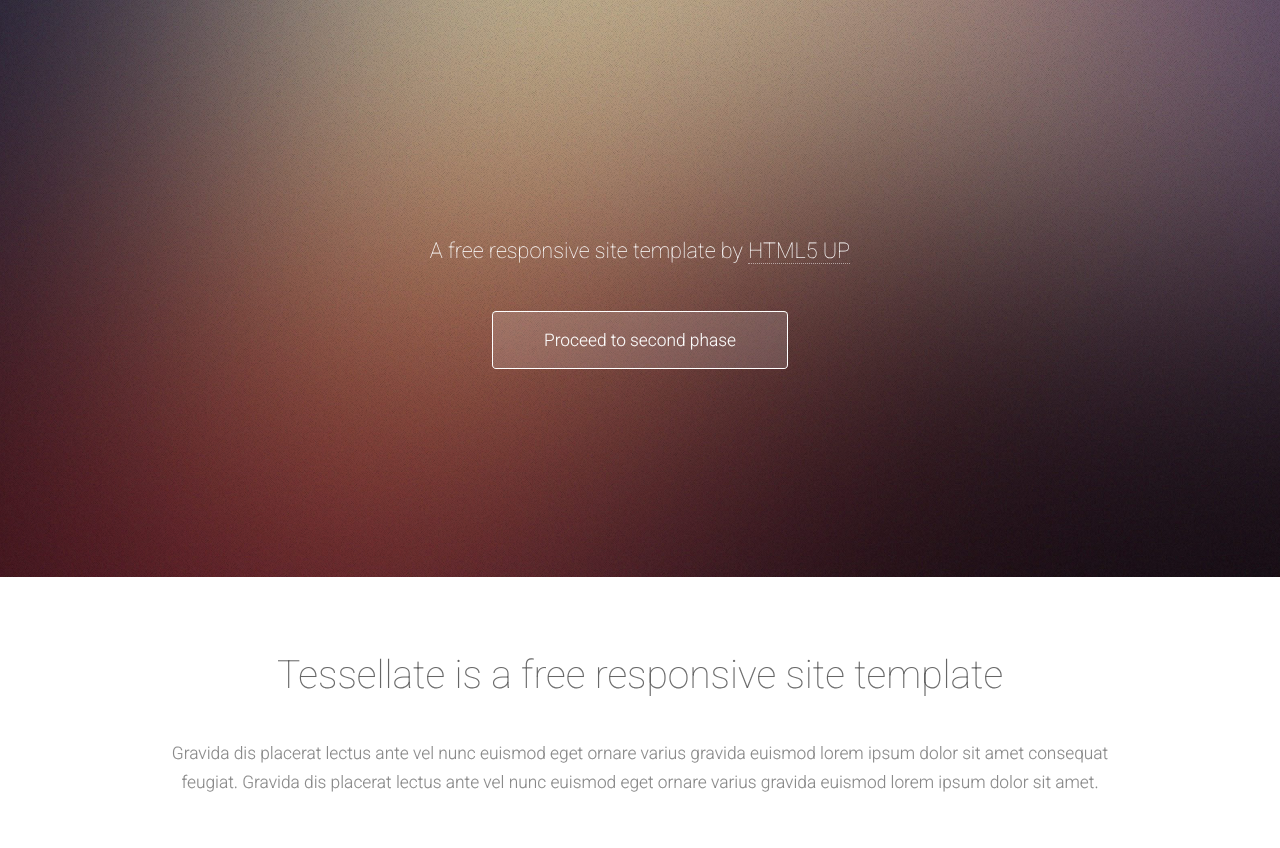
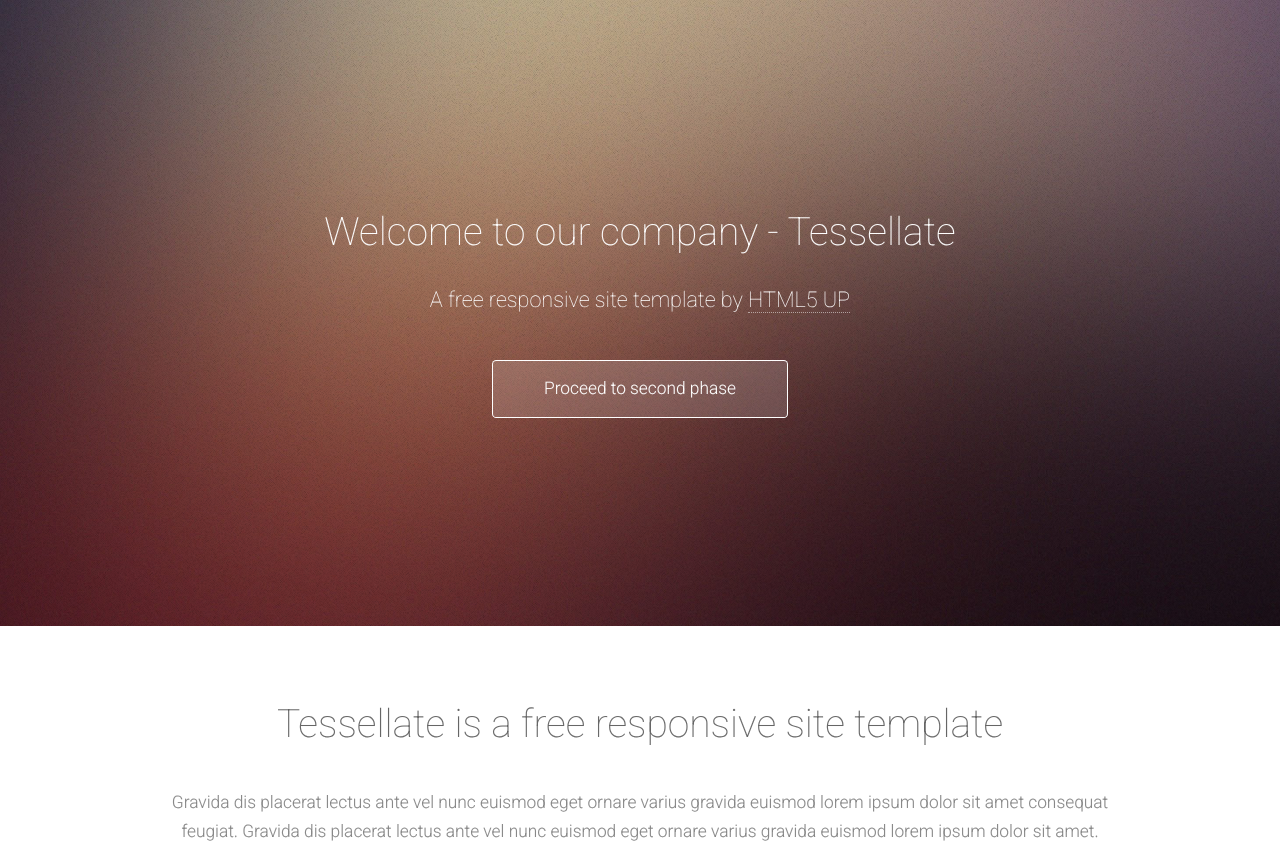
Before and after one commit to philbo68/yellowfrog01, a plain HTML site: page index.html in a window 1280 px wide. Shown: the top 848 px of the page. Drawn offline with Linux system fonts and the light colour scheme.

Commit message:
Put H1 back and added some text

```diff
--- a/index.html
+++ b/index.html
@@ -28,7 +28,7 @@
 		<!-- Header -->
 			<section id="header" class="dark">
 				<header>
-
+					<h1>Welcome to our company - Tessellate</h1>
 					<p>A free responsive site template by <a href="http://html5up.net">HTML5 UP</a></p>
 				</header>
 				<footer>
```
